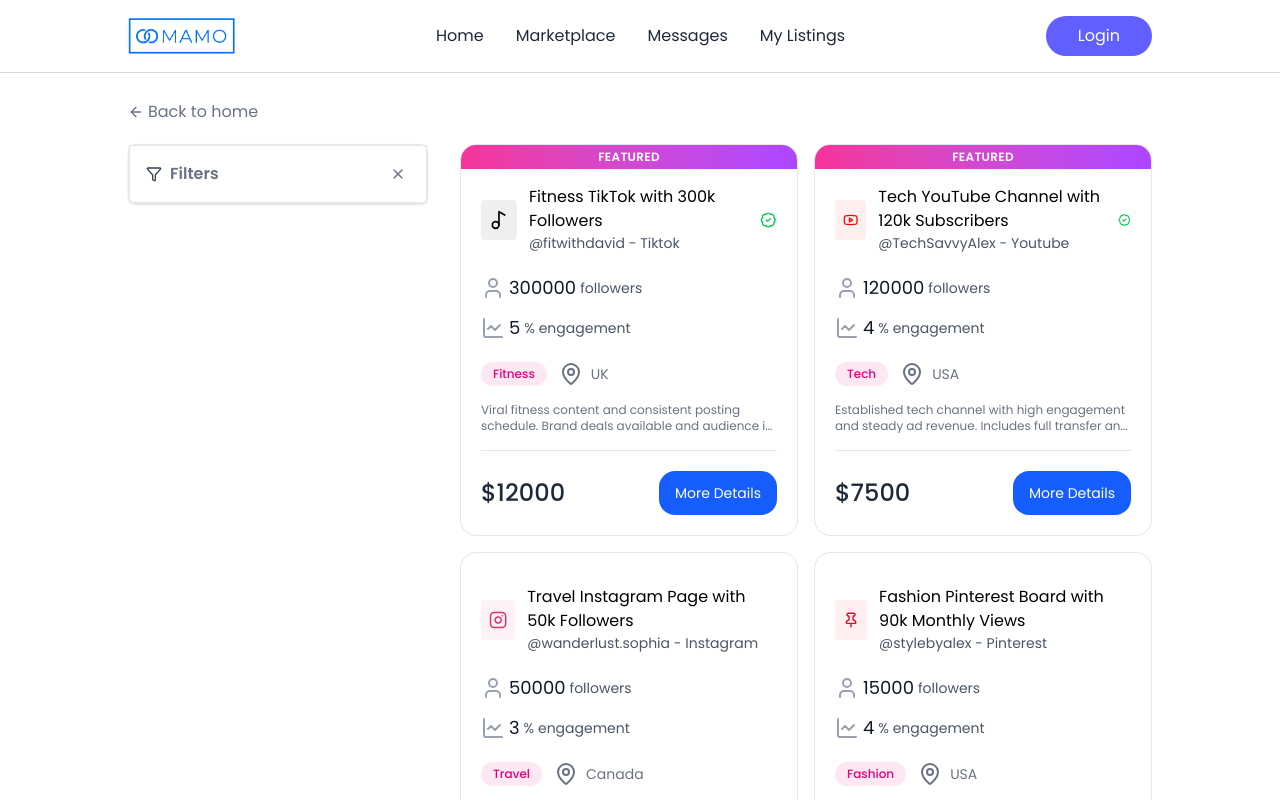
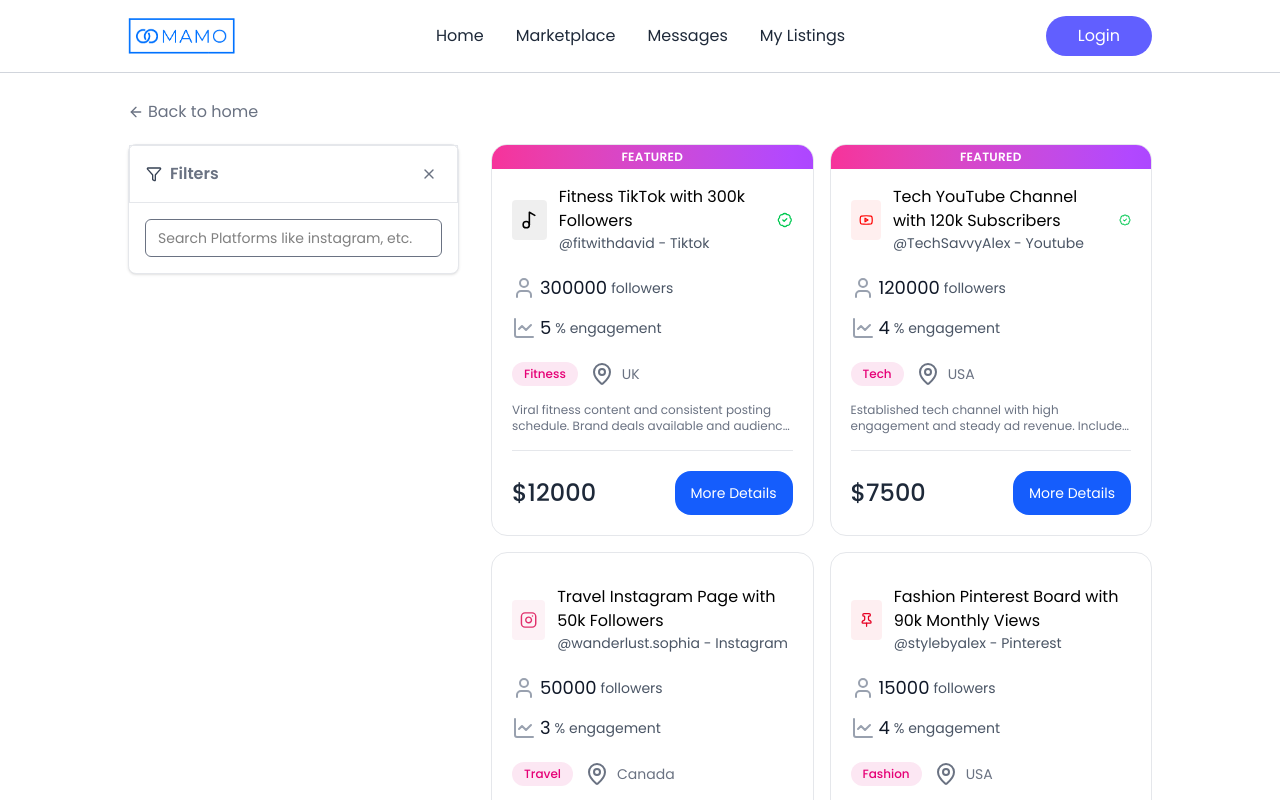
Before and after one commit to hari2617/MAMO, a React (Vite) app in the folder user/: page /marketplace in a window 1280 px wide. Shown: the top 800 px of the page. Built offline with nearby package versions, Linux system fonts and the light colour scheme; no server answers; a web font is replaced by a local one.

Commit message:
working on filter-marketplace

```diff
--- a/user/src/components/FilterSideBar.jsx
+++ b/user/src/components/FilterSideBar.jsx
@@ -1,7 +1,24 @@
 import { Filter, X } from 'lucide-react'
-import React from 'react'
+import React, { useState } from 'react'
+import { useNavigate, useSearchParams} from 'react-router-dom'
 
 const FilterSideBar = ({mobileScreen,setMobileScreen}) => {
+
+    const navigate=useNavigate();
+
+    const[typeValue,setTypeValue] =useSearchParams();
+    const[searchValue,setSearchValue] = useState(typeValue.get("search")||"");
+
+   const onChangeHandle =(e)=>{
+
+    if(e.target.value){
+        setSearchValue(e.target.value);
+        setTypeValue({search:e.target.value})
+    }else{
+        navigate("/marketplace");
+        setSearchValue("");
+    }
+   }
   return (
     <div className={`${mobileScreen ? "max-sm:fixed" : "max-sm:hidden"}  z-100 max-sm:h-screen max-sm:inset-0 max-sm:overflow-scroll bg-white rounded-lg  md:min-w-[300px] shadow-sm border border-gray-200 h-fit sticky top-24`}>
         <div className='border border-gray-200  p-4'>
@@ -18,7 +35,17 @@
 
                 </div>
             </div>
+
+
         </div>
+
+        <div className='p-4 space-y-6 sm:max-h-[calc(100vh-200px)] overflow-y-scrollno-scrollbar'>
+
+                {/* search bar*/}
+                <div className='flex justify-between items-center'>
+                    <input type="text" placeholder='Search Platforms like instagram, etc.' className='w-full border border-gray-500 px-3 py-2 text-black outline-indigo-500 rounded-md text-sm' onChange={onChangeHandle} value={searchValue}/>
+                </div>
+            </div>
     </div>
   )
 }
```
